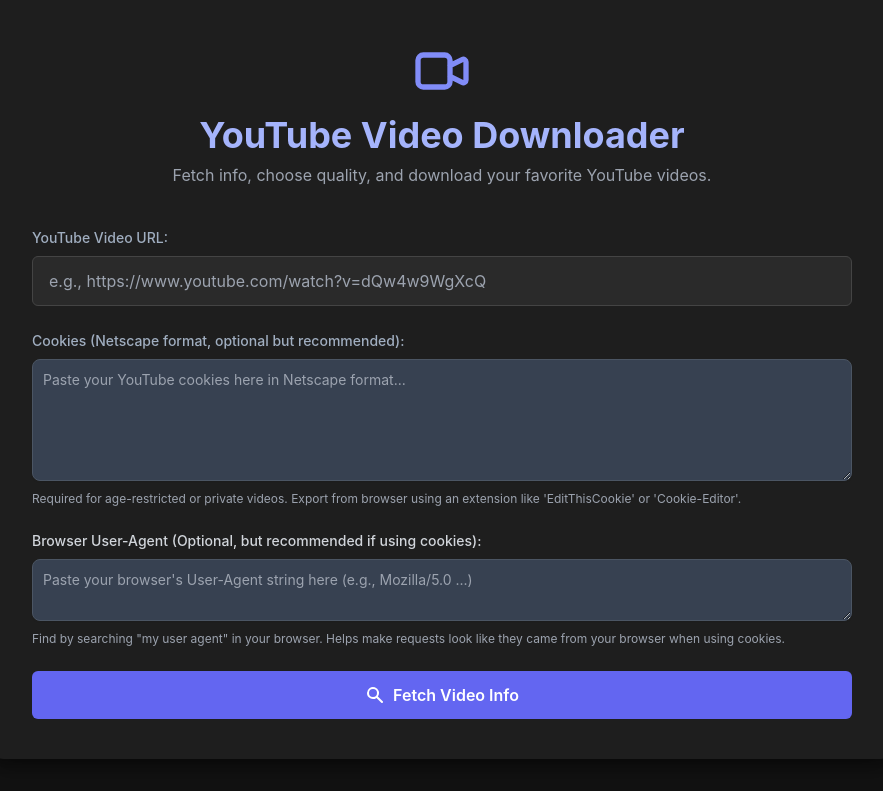
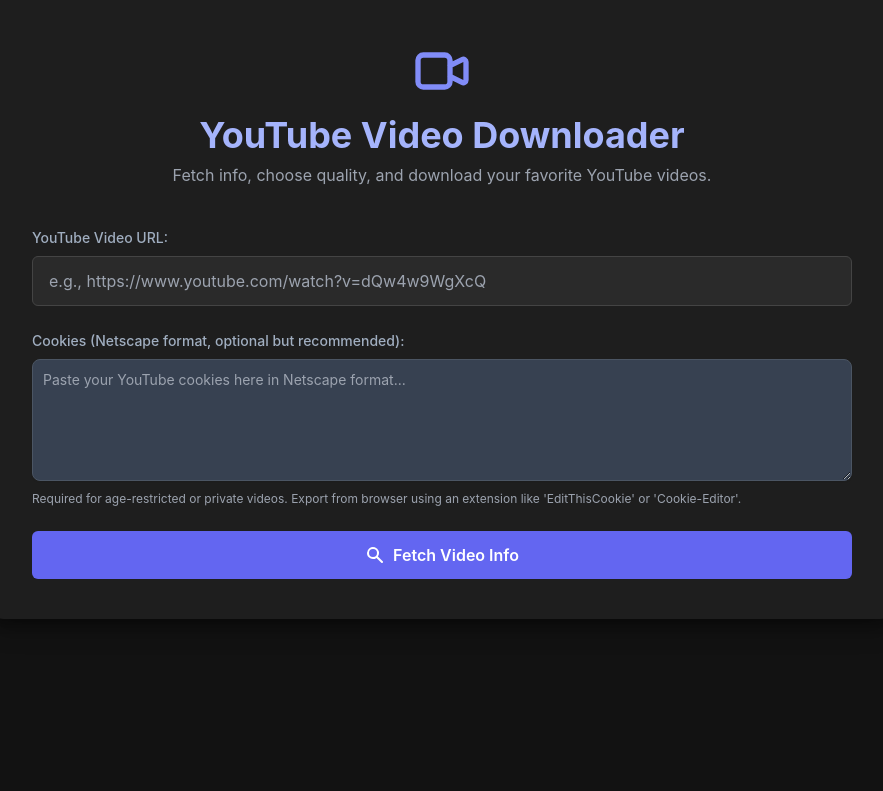
Before and after one commit to SandeshBro-ux/Freeytzone, a Flask app: page / in a window 1280 px wide. Shown: the part 33-824 px from the top of the page, without its empty margins (198-1081 px from the left). After the commit the page ends 612 px from the top, so only its background shows below. Run offline with Flask 3, Linux system fonts and the light colour scheme; some libraries are stand-ins or nearby versions.

Commit message:
Remove User-Agent input section from UI and backend

```diff
--- a/app.py
+++ b/app.py
@@ -175,7 +175,6 @@
     data = request.get_json()
     url = data.get('url')
     cookies_content = data.get('cookies_content')
-    user_agent_from_client = data.get('user_agent') # Get User-Agent from client
 
     if not url:
         return jsonify({'error': 'URL is required'}), 400
@@ -199,14 +198,9 @@
             'skip_download': True,
             'forcejson': True,
             'youtube_skip_dash_manifest': True,
-            # Default User-Agent, will be overridden if client provides one
+            # Default User-Agent
             'user_agent': 'Mozilla/5.0 (Windows NT 10.0; Win64; x64) AppleWebKit/537.36 (KHTML, like Gecko) Chrome/91.0.4472.124 Safari/537.36'
         }
-        if user_agent_from_client and user_agent_from_client.strip():
-            base_ydl_opts['user_agent'] = user_agent_from_client.strip()
-            print(f"INFO: Using client-provided User-Agent for yt-dlp: {base_ydl_opts['user_agent']}")
-        elif YTDLP_PROXY_URL: # Keep this condition if you want to show proxy usage regardless of UA
-             print(f"INFO: Using default User-Agent for yt-dlp with proxy: {base_ydl_opts['user_agent']}")
 
         if YTDLP_PROXY_URL:
             base_ydl_opts['proxy'] = YTDLP_PROXY_URL
@@ -394,7 +388,6 @@
     url = data.get('url')
     quality = data.get('quality', 'best')
     cookies_content = data.get('cookies_content')
-    user_agent_from_client = data.get('user_agent') # Get User-Agent from client
 
     if not url or not quality:
         return jsonify({'error': 'URL and quality are required'}), 400
@@ -424,16 +417,9 @@
                 'Connection': 'keep-alive',
             },
             'youtube_skip_dash_manifest': True,
-            # Default User-Agent for yt-dlp internal operations, will be overridden
+            # Default User-Agent for yt-dlp internal operations
             'user_agent': 'Mozilla/5.0 (Windows NT 10.0; Win64; x64) AppleWebKit/537.36 (KHTML, like Gecko) Chrome/91.0.4472.124 Safari/537.36'
         }
-        if user_agent_from_client and user_agent_from_client.strip():
-            base_ydl_opts['user_agent'] = user_agent_from_client.strip()
-            # Also update http_headers User-Agent if client provides one, for consistency
-            base_ydl_opts['http_headers']['User-Agent'] = user_agent_from_client.strip()
-            print(f"INFO: Using client-provided User-Agent for yt-dlp download: {base_ydl_opts['user_agent']}")
-        elif YTDLP_PROXY_URL:
-             print(f"INFO: Using default User-Agent for yt-dlp download with proxy: {base_ydl_opts['user_agent']}")
 
         if YTDLP_PROXY_URL:
             base_ydl_opts['proxy'] = YTDLP_PROXY_URL
--- a/templates/index.html
+++ b/templates/index.html
@@ -386,13 +386,6 @@
                 <p class="mt-1 text-xs text-gray-400">Required for age-restricted or private videos. Export from browser using an extension like 'EditThisCookie' or 'Cookie-Editor'.</p>
             </div>
 
-            <!-- User-Agent Input -->
-            <div class="mb-6">
-                <label for="userAgentInput" class="block mb-2 text-sm font-medium text-gray-300">Browser User-Agent (Optional, but recommended if using cookies):</label>
-                <textarea id="userAgentInput" name="user_agent_content" rows="2" class="w-full p-2.5 bg-gray-700 border border-gray-600 rounded-lg text-gray-200 placeholder-gray-400 focus:ring-blue-500 focus:border-blue-500 text-sm shadow-sm resize-y" placeholder="Paste your browser's User-Agent string here (e.g., Mozilla/5.0 ...)"></textarea>
-                <p class="mt-1 text-xs text-gray-400">Find by searching "my user agent" in your browser. Helps make requests look like they came from your browser when using cookies.</p>
-            </div>
-
             <button id="fetchInfoBtn" class="btn btn-primary w-full">
                 <svg class="icon" xmlns="http://www.w3.org/2000/svg" viewBox="0 0 20 20" fill="currentColor">
                     <path fill-rule="evenodd" d="M8 4a4 4 0 100 8 4 4 0 000-8zM2 8a6 6 0 1110.89 3.476l4.817 4.817a1 1 0 01-1.414 1.414l-4.816-4.816A6 6 0 012 8z" clip-rule="evenodd" />
@@ -486,7 +479,6 @@
         const downloadBtn = document.getElementById('downloadBtn');
         const youtubeUrlInput = document.getElementById('youtubeUrl');
         const cookiesContentInput = document.getElementById('cookiesContent');
-        const userAgentInput = document.getElementById('userAgentInput');
         const videoInfoDiv = document.getElementById('videoInfo');
         const loadingSpinner = document.getElementById('loadingSpinner');
         const errorMessageDiv = document.getElementById('errorMessage');
@@ -598,7 +590,6 @@
         fetchInfoBtn.addEventListener('click', async () => {
             currentUrl = youtubeUrlInput.value.trim();
             const cookies = cookiesContentInput.value.trim();
-            const userAgent = userAgentInput.value.trim();
 
             if (!currentUrl) {
                 displayError('Please enter a YouTube URL.');
@@ -623,7 +614,7 @@
                         headers: {
                             'Content-Type': 'application/json',
                         },
-                        body: JSON.stringify({ url: currentUrl, cookies_content: cookies, user_agent: userAgent }),
+                        body: JSON.stringify({ url: currentUrl, cookies_content: cookies }),
                     },
                     MAX_RETRIES,
                     RETRY_DELAY_MS,
@@ -717,7 +708,6 @@
         downloadBtn.addEventListener('click', async () => {
             const selectedQuality = qualitySelect.value;
             const cookies = cookiesContentInput.value.trim();
-            const userAgent = userAgentInput.value.trim();
 
             if (!currentUrl) {
                 displayError('No URL specified. Please fetch info first.');
@@ -764,7 +754,7 @@
                         headers: {
                             'Content-Type': 'application/json',
                         },
-                        body: JSON.stringify({ url: currentUrl, quality: selectedQuality, cookies_content: cookies, user_agent: userAgent }),
+                        body: JSON.stringify({ url: currentUrl, quality: selectedQuality, cookies_content: cookies }),
                     },
                     MAX_RETRIES,
                     RETRY_DELAY_MS,
```
